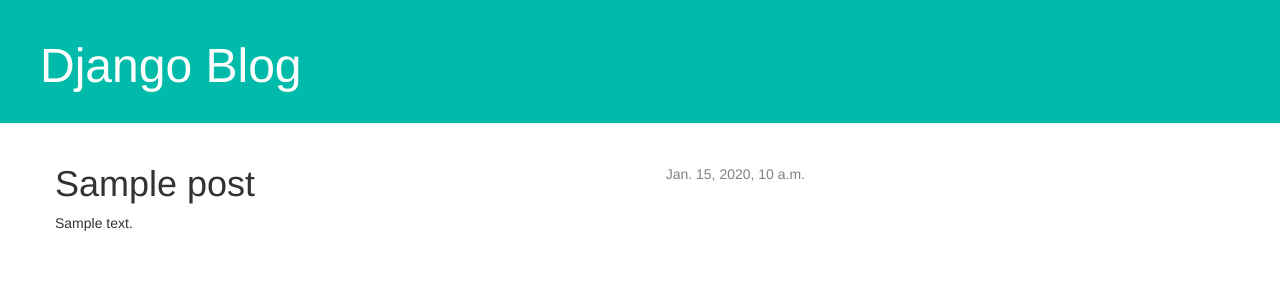
After one commit to GaalBoldizsar/djangoblog, a Django app: template blog/templates/blog/post_detail.html in a window 1280 px wide. The commit adds this page. Shown: the top 302 px of the page. Run offline with Django 3.2, Linux system fonts and the light colour scheme; the template is opened without the code that fills it: most values are stand-ins (such as "Sample title", 1, 10 or a date in 2020); some libraries are stand-ins or nearby versions.

Commit message:
new wiew and templates

```diff
--- /dev/null
+++ b/blog/static/css/blog.css
@@ -0,0 +1,47 @@
+h1 a {
+  color: #FCA205;
+}
+
+.page-header {
+    background-color: #00bbaa;
+    margin-top: 0;
+    padding: 20px 20px 20px 40px;
+}
+
+.page-header h1, .page-header h1 a, .page-header h1 a:visited, .page-header h1 a:active {
+    color: #ffffff;
+    font-size: 36pt;
+    text-decoration: none;
+}
+
+.content {
+    margin-left: 40px;
+}
+
+.date {
+    float: right;
+    color: #828282;
+}
+
+.save {
+    float: right;
+}
+
+.post-form textarea, .post-form input {
+    width: 100%;
+}
+
+.top-menu, .top-menu:hover, .top-menu:visited {
+    color: #ffffff;
+    float: right;
+    font-size: 26pt;
+    margin-right: 20px;
+}
+
+.post {
+    margin-bottom: 70px;
+}
+
+.post h1 a, .post h1 a:visited {
+    color: #000000;
+}
--- /dev/null
+++ b/blog/templates/blog/base.html
@@ -0,0 +1,24 @@
+<!DOCTYPE html>
+{% load staticfiles %}
+<html>
+	<head>
+		<meta charset="UTF-8">
+		<title>Post List</title>
+		<link rel="stylesheet" href="//maxcdn.bootstrapcdn.com/bootstrap/3.2.0/css/bootstrap.min.css">
+		<link rel="stylesheet" href="//maxcdn.bootstrapcdn.com/bootstrap/3.2.0/css/bootstrap-theme.min.css">
+		<link rel="stylesheet" href="{% static 'css/blog.css' %}">
+	</head>
+	<body>
+		<div class="page-header">
+			<h1><a href="/">Django Blog</a></h1>
+		</div>
+		<div class="content container">
+			<div class="row">
+				<div class="col-md-8">
+				{% block content %}
+				{% endblock %}
+				</div>
+			</div>
+		</div>
+	</body>
+</html>
--- /dev/null
+++ b/blog/templates/blog/post_detail.html
@@ -0,0 +1,13 @@
+{% extends 'blog/base.html' %}
+
+{% block content %}
+    <div class="post">
+        {% if post.published_date %}
+            <div class="date">
+                {{ post.published_date }}
+            </div>
+        {% endif %}
+        <h1>{{ post.title }}</h1>
+        <p>{{ post.text|linebreaksbr }}</p>
+    </div>
+{% endblock %}
--- a/blog/urls.py
+++ b/blog/urls.py
@@ -3,4 +3,5 @@ from . import views
 
 urlpatterns = [
     url(r'^$', views.post_list, name='post_list'),
+    url(r'^post/(?P<pk>[0-9]+)/$', views.post_detail, name='post_detail'),
 ]
--- a/blog/views.py
+++ b/blog/views.py
@@ -1,7 +1,12 @@
 from django.shortcuts import render
 from django.utils import timezone
 from .models import Post
+from django.shortcuts import render, get_object_or_404
 
 def post_list(request):
     posts = Post.objects.filter(published_date__lte=timezone.now()).order_by('published_date')
     return render(request, 'blog/post_list.html', {'posts': posts})
+
+def post_detail(request, pk):
+    post = get_object_or_404(Post, pk=pk)
+    return render(request, 'blog/post_detail.html', {'post': post})
```
Also changed, not shown: blog/templates/blog/post_list.html (+12 -19 lines).
